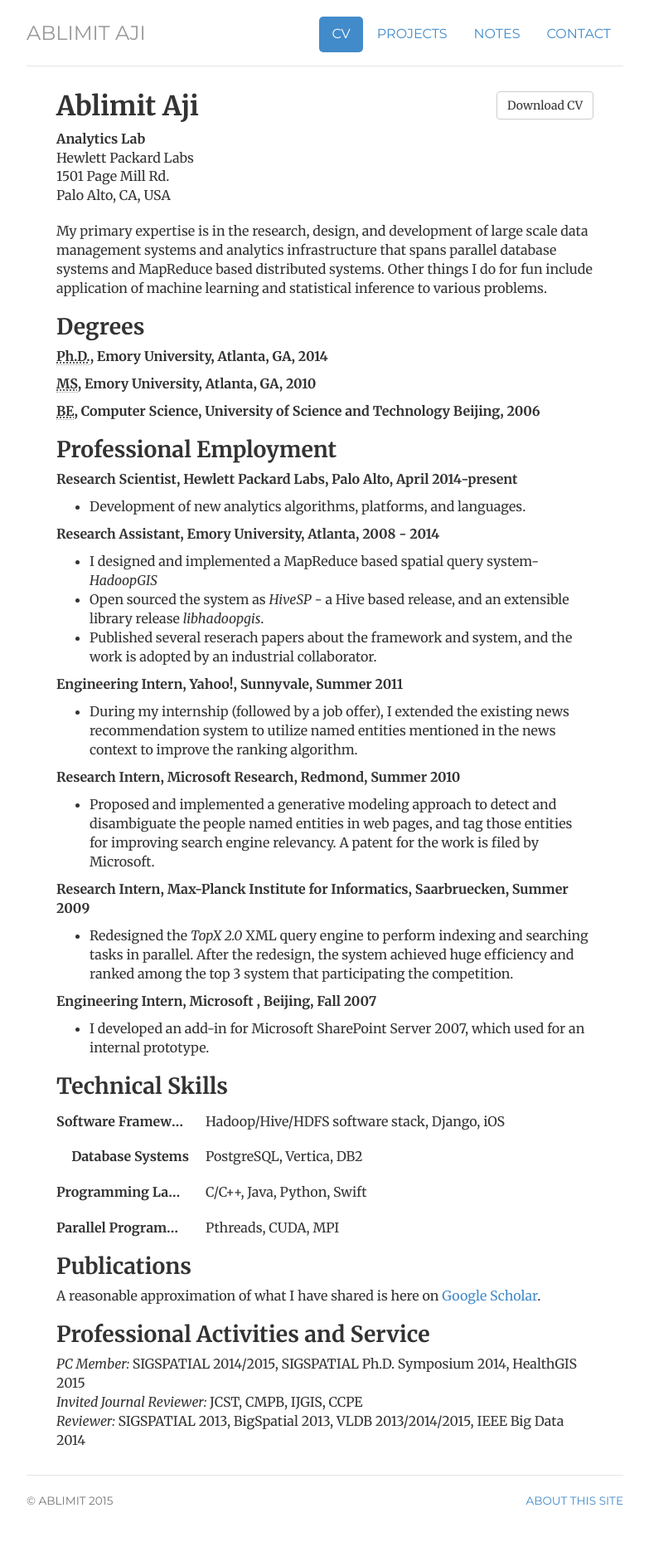
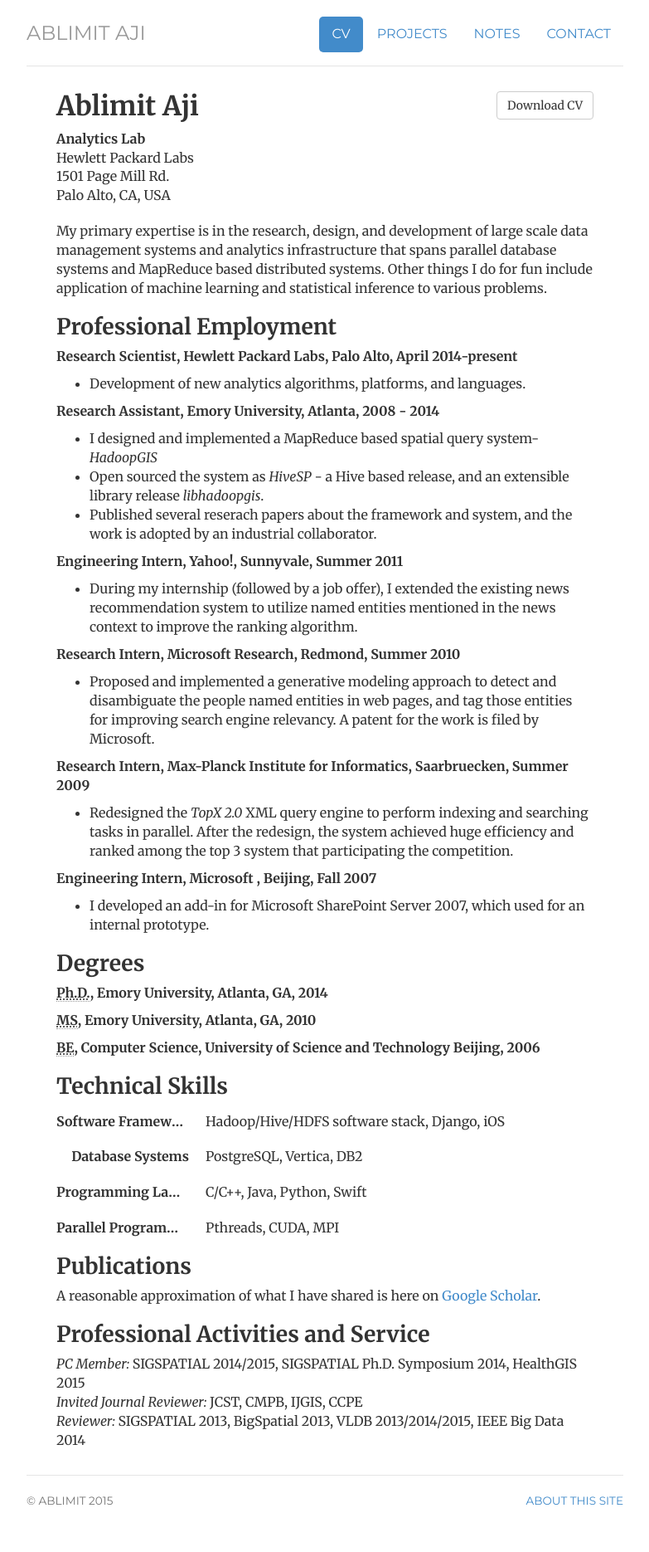
Before and after one commit to ablimit/ablimit.github.io, a Jekyll site: the page built from cv/index.html, in a window 1280 px wide. Shown: the whole page at 83% size, without its empty margins (248-1031 px from the left). Built offline with Jekyll 4.4.1, drawn with Linux system fonts in a browser that asks for light colours; part of the change alters nothing that is shown.

```diff
--- a/cv/index.html
+++ b/cv/index.html
@@ -24,11 +24,6 @@ description: Current CV for Ablimit Aji, database and anlytics systems researche
 				</div>
 
 				<p>My primary expertise is in the research, design, and development of large scale data management systems and analytics infrastructure that spans parallel database systems and MapReduce based distributed systems. Other things I do for fun include application of machine learning and statistical inference to various problems.</p>
-
-				<h2>Degrees</h2>
-				<p><strong><abbr title="Doctors of Philosophy ">Ph.D.</abbr>, Emory University, Atlanta, GA, 2014</strong><br>
-				<p><strong><abbr title="Masters of Science">MS</abbr>, Emory University, Atlanta, GA, 2010</strong><br>
-				<p><strong><abbr title="Bachelor of Engineering">BE</abbr>, Computer Science, University of Science and Technology Beijing, 2006</strong></p>
 
 				<h2>Professional Employment</h2>
 				<p><strong>Research Scientist, Hewlett Packard Labs, Palo Alto, April 2014-present</strong></p>
@@ -67,6 +62,10 @@ description: Current CV for Ablimit Aji, database and anlytics systems researche
 				<ul>
 					<li>I developed an add-in for Microsoft SharePoint Server 2007, which used for an internal prototype.</li>
 				</ul>
+				<h2>Degrees</h2>
+				<p><strong><abbr title="Doctors of Philosophy ">Ph.D.</abbr>, Emory University, Atlanta, GA, 2014</strong><br>
+				<p><strong><abbr title="Masters of Science">MS</abbr>, Emory University, Atlanta, GA, 2010</strong><br>
+				<p><strong><abbr title="Bachelor of Engineering">BE</abbr>, Computer Science, University of Science and Technology Beijing, 2006</strong></p>
 
 				<h2>Technical Skills</h2>
 				<dl class="dl-horizontal">
```
